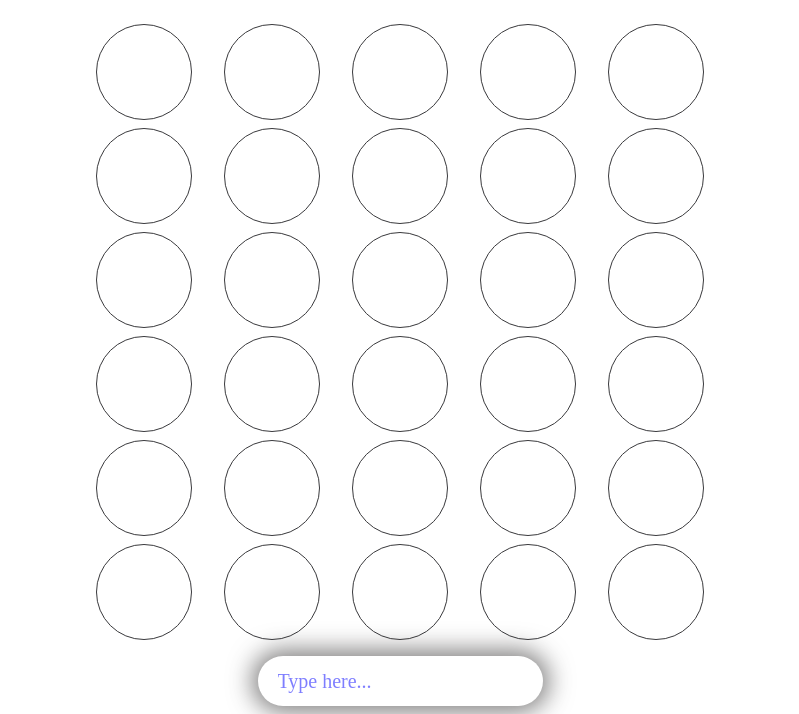
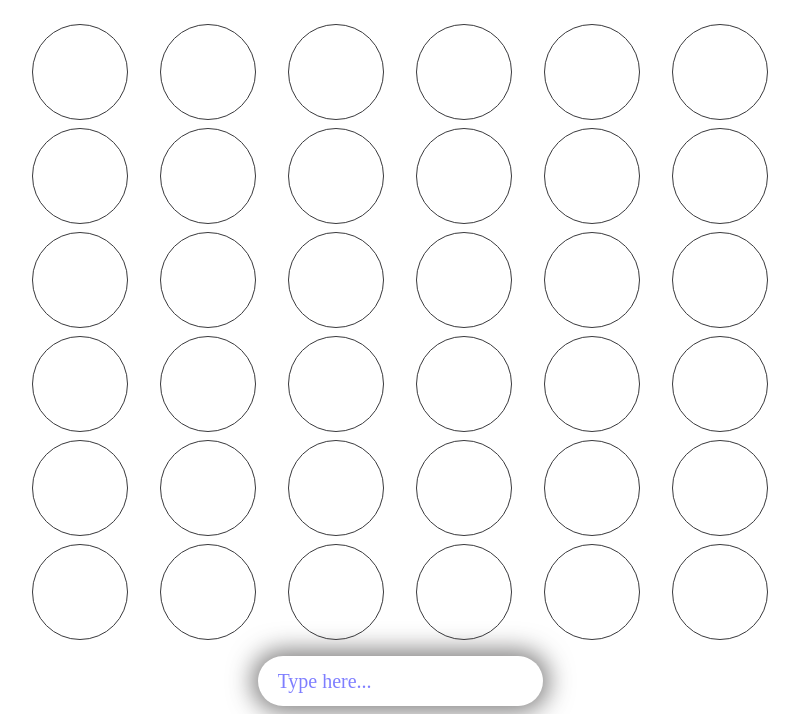
Before and after one commit to amroczk4/DjangoAdmin, a Django app: page / in a window 1280 px wide. Shown: the part 86-800 px from the top of the page, without its empty margins (240-1039 px from the left). Run offline with Django 4.2, Linux system fonts and the light colour scheme; data that the repository does not hold is empty; some libraries are stand-ins or nearby versions; some web fonts are replaced.

Commit message:
added hint 6 div
added extra column for hint 'main ingredient'

```diff
--- a/app/foodrle/templates/foodrle/home.html
+++ b/app/foodrle/templates/foodrle/home.html
@@ -233,31 +233,37 @@
     <div class="tile" id="hint3"></div>
     <div class="tile" id="hint4"></div>
     <div class="tile" id="hint5"></div>
+    <div class="tile" id="hint6"></div>
     <div class="tile" id="hint1"></div>
     <div class="tile" id="hint2"></div>
     <div class="tile" id="hint3"></div>
     <div class="tile" id="hint4"></div>
     <div class="tile" id="hint5"></div>
+    <div class="tile" id="hint6"></div>
     <div class="tile" id="hint1"></div>
     <div class="tile" id="hint2"></div>
     <div class="tile" id="hint3"></div>
     <div class="tile" id="hint4"></div>
     <div class="tile" id="hint5"></div>
+    <div class="tile" id="hint6"></div>
     <div class="tile" id="hint1"></div>
     <div class="tile" id="hint2"></div>
     <div class="tile" id="hint3"></div>
     <div class="tile" id="hint4"></div>
     <div class="tile" id="hint5"></div>
+    <div class="tile" id="hint6"></div>
     <div class="tile" id="hint1"></div>
     <div class="tile" id="hint2"></div>
     <div class="tile" id="hint3"></div>
     <div class="tile" id="hint4"></div>
     <div class="tile" id="hint5"></div>
+    <div class="tile" id="hint6"></div>
     <div class="tile" id="hint1"></div>
     <div class="tile" id="hint2"></div>
     <div class="tile" id="hint3"></div>
     <div class="tile" id="hint4"></div>
     <div class="tile" id="hint5"></div>
+    <div class="tile" id="hint6"></div>
 </div>
 
 <div class="input-box">
--- a/web/static/css/style.css
+++ b/web/static/css/style.css
@@ -61,7 +61,7 @@
   justify-content: center;
   align-content: center;
   flex-grow: 1;
-  grid-template-columns: repeat(5, 6em); /*change back to 5 after demo 2 */
+  grid-template-columns: repeat(6, 6em); /*change back to 5 after demo 2 */
   grid-template-rows: repeat(6, 6em); /*Change back to 6 after demo 2 */
   gap: .5em 2em;
   margin-bottom: 1em;
```
